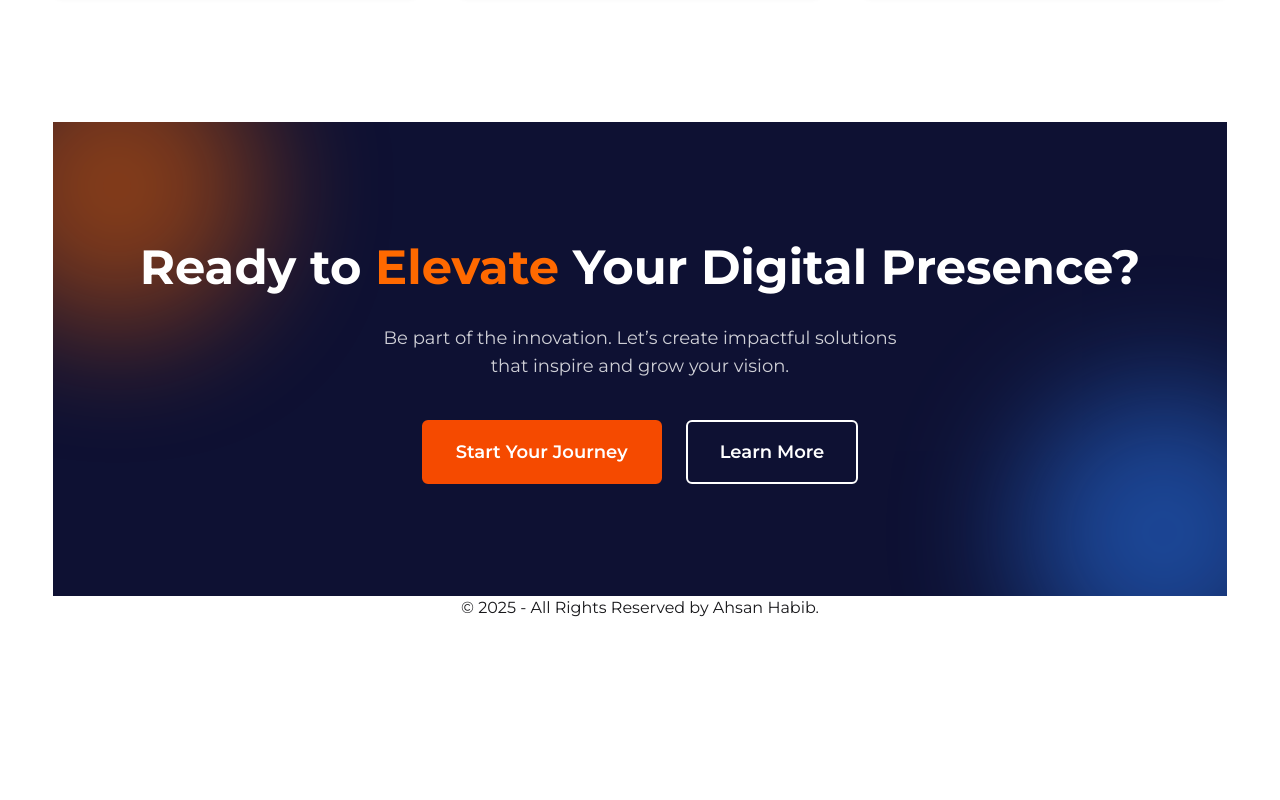
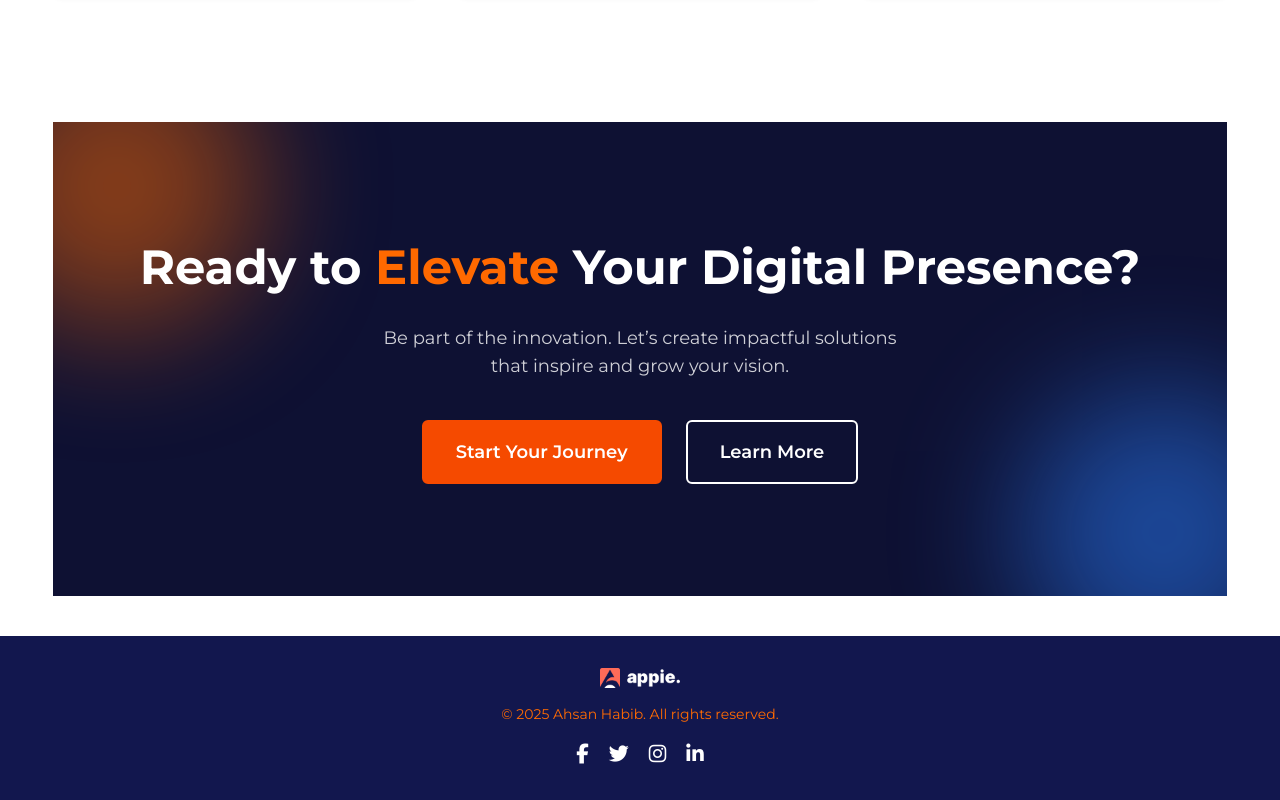
Before and after one commit to bdahsan1999wd/landing-page-with-tailwind, a website: page public/index.html in a window 1280 px wide. Shown: the part 2731-3531 px from the top of the page. Before the commit the page ends 3359 px from the top, so only its background shows below. Drawn offline with Linux system fonts and the light colour scheme.

Commit message:
updated footer section

```diff
--- a/public/index.html
+++ b/public/index.html
@@ -290,8 +290,24 @@
     </main>
 
     <!---------- Footer Section Added ---------->
-    <footer class="text-center mb-2">
-        <p>&copy; <span id="year-range"></span> - All Rights Reserved by Ahsan Habib.</p>
+
+    <footer class="bg-[#12174E] text-white text-center py-8 mt-10">
+
+        <div class="w-11/12 mx-auto space-y-4">
+
+            <img src="../assets/logo-3.png" alt="Logo" class="w-20 mx-auto">
+
+            <p class="text-sm text-orange-500">© <span id="year-range"></span> Ahsan Habib. All rights reserved.</p>
+
+            <div class="flex justify-center gap-5 text-xl">
+                <a href="#" class="hover:text-orange-500 transition duration-300"><i class="fab fa-facebook-f"></i></a>
+                <a href="#" class="hover:text-orange-500 transition duration-300"><i class="fab fa-twitter"></i></a>
+                <a href="#" class="hover:text-orange-500 transition duration-300"><i class="fab fa-instagram"></i></a>
+                <a href="#" class="hover:text-orange-500 transition duration-300"><i class="fab fa-linkedin-in"></i></a>
+            </div>
+
+        </div>
+
     </footer>
 
     <!----- JavaScript Added (Create to Current) Dynamic Year Update ----->
```
Also changed, not shown: public/output.css.
